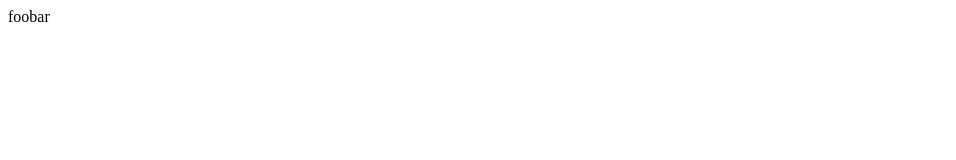
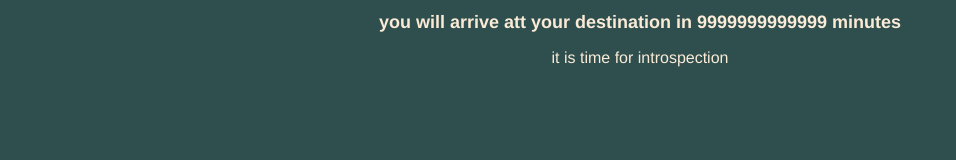
Before and after one commit to emansig/emansig.github.io, a plain HTML site: page index.html in a window 1280 px wide. Shown: the whole page, without its empty margins (0-956 px from the left). Drawn offline with Linux system fonts and the light colour scheme.

Commit message:
modified:   index.html 	new file:   styles/styles.css

```diff
--- a/index.html
+++ b/index.html
@@ -1 +1,11 @@
-<p>foobar</p>
+<!DOCTYPE html>
+<html>
+<head>
+  <title>emanuels githubsida</title>
+  <link rel="stylesheet" href="styles/styles.css">
+</head>
+<body>
+  <h1>you will arrive att your destination in 9999999999999 minutes</h1>
+  <p>it is time for introspection</p>
+</body>
+</html>
--- /dev/null
+++ b/styles/styles.css
@@ -0,0 +1,11 @@
+body {
+  background-color: darkslategray;
+  font-family: Helvetica, Arial, sans-serif;
+  color: antiquewhite;
+  text-align: center;
+}
+
+h1 {
+  font-size: large;
+  font-weight: bold;
+}
```
